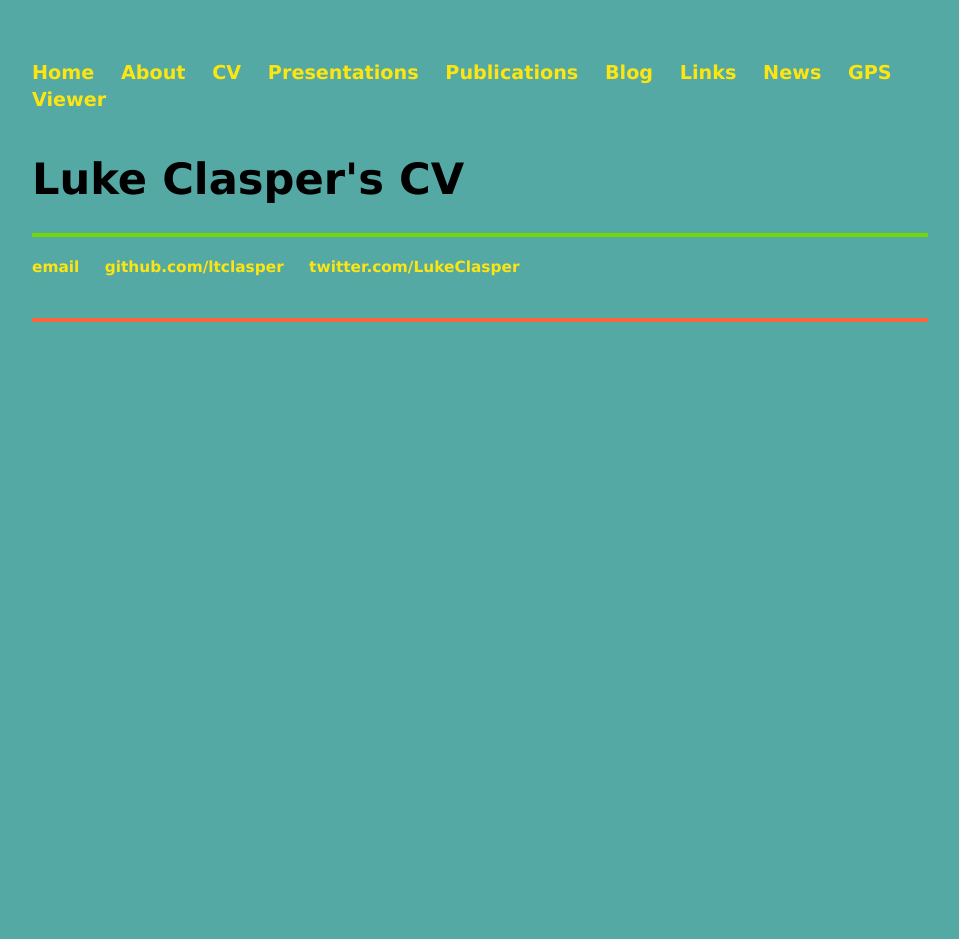
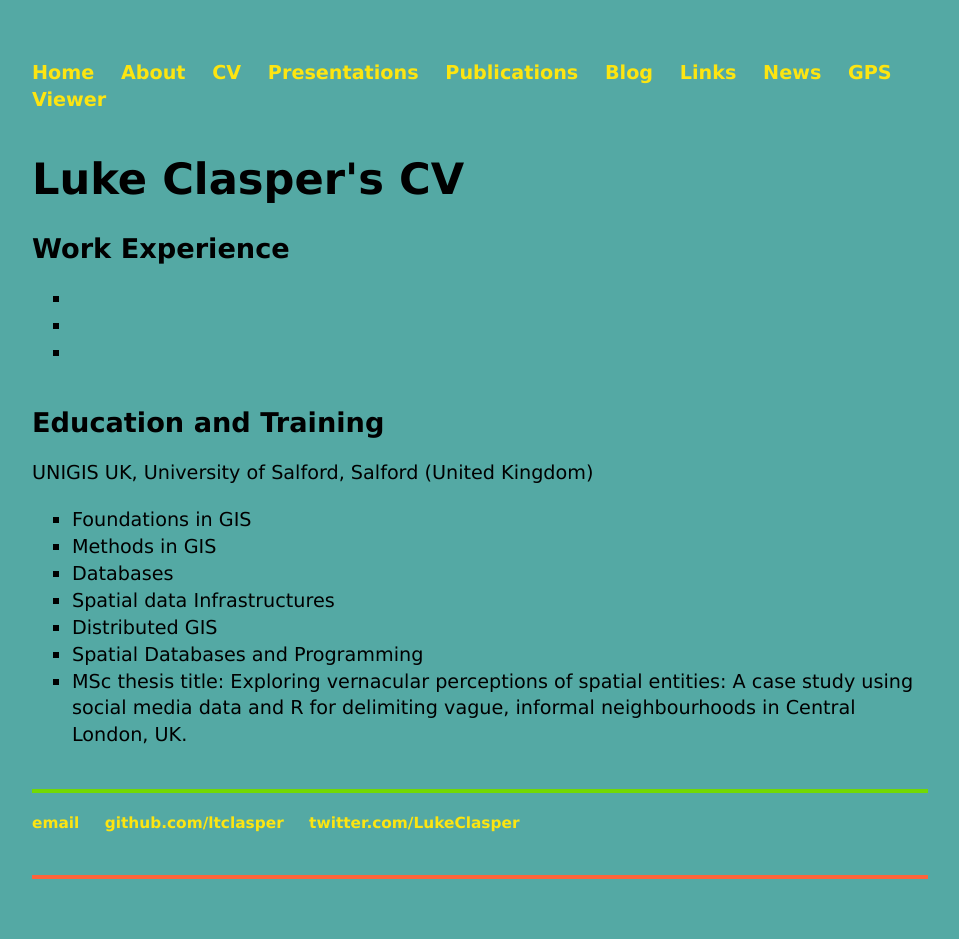
Before and after one commit to ltclasper/ltclasper.github.io, a Jekyll site: the page built from cv/index.html, in a window 1280 px wide. Shown: the whole page, without its empty margins (160-1119 px from the left). Built offline with Jekyll 4.4.1, drawn with Linux system fonts in a browser that asks for light colours; before the commit the page ends 900 px from its top, so only the background shows below that.

Commit message:
Update index.html

```diff
--- a/cv/index.html
+++ b/cv/index.html
@@ -4,3 +4,29 @@ title: Luke Clasper's CV
 ---
 
 <h1>{{ page.title }}</h1>
+
+<div class="blurb">
+
+  <h2>Work Experience</h2>
+	<p><ul style="list-style-type:square">
+    <li></li>
+    <li></li>
+    <li></li>
+  </ul>
+	</p>
+
+	<h2>Education and Training</h2>
+
+	<p>UNIGIS UK, University of Salford, Salford (United Kingdom)
+<ul style="list-style-type:square">
+    <li>Foundations in GIS</li>
+    <li>Methods in GIS</li>
+    <li>Databases</li>
+    <li>Spatial data Infrastructures</li>
+    <li>Distributed GIS</li>
+    <li>Spatial Databases and Programming</li>
+    <li>MSc thesis title: Exploring vernacular perceptions of spatial entities: A case study using social media data and R for delimiting vague, informal neighbourhoods in Central London, UK.</li>
+  </ul>
+	</p>
+
+</div><!-- /.blurb -->
```
